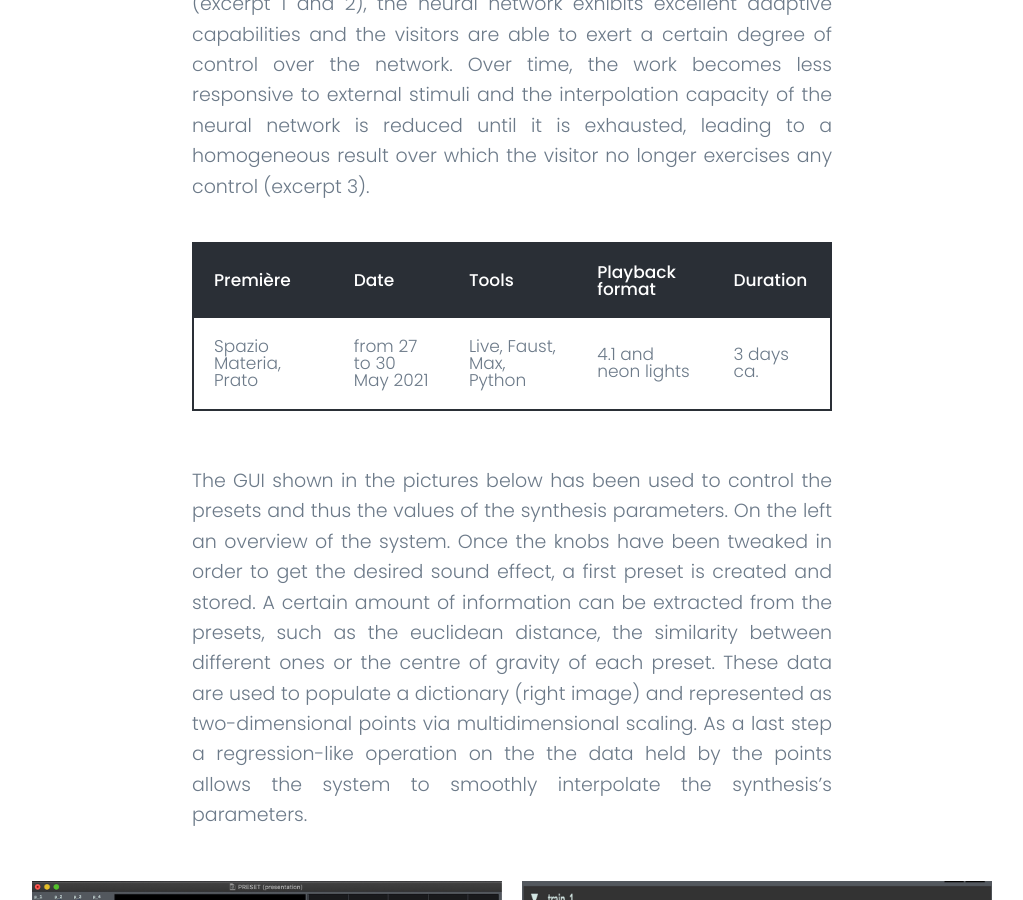
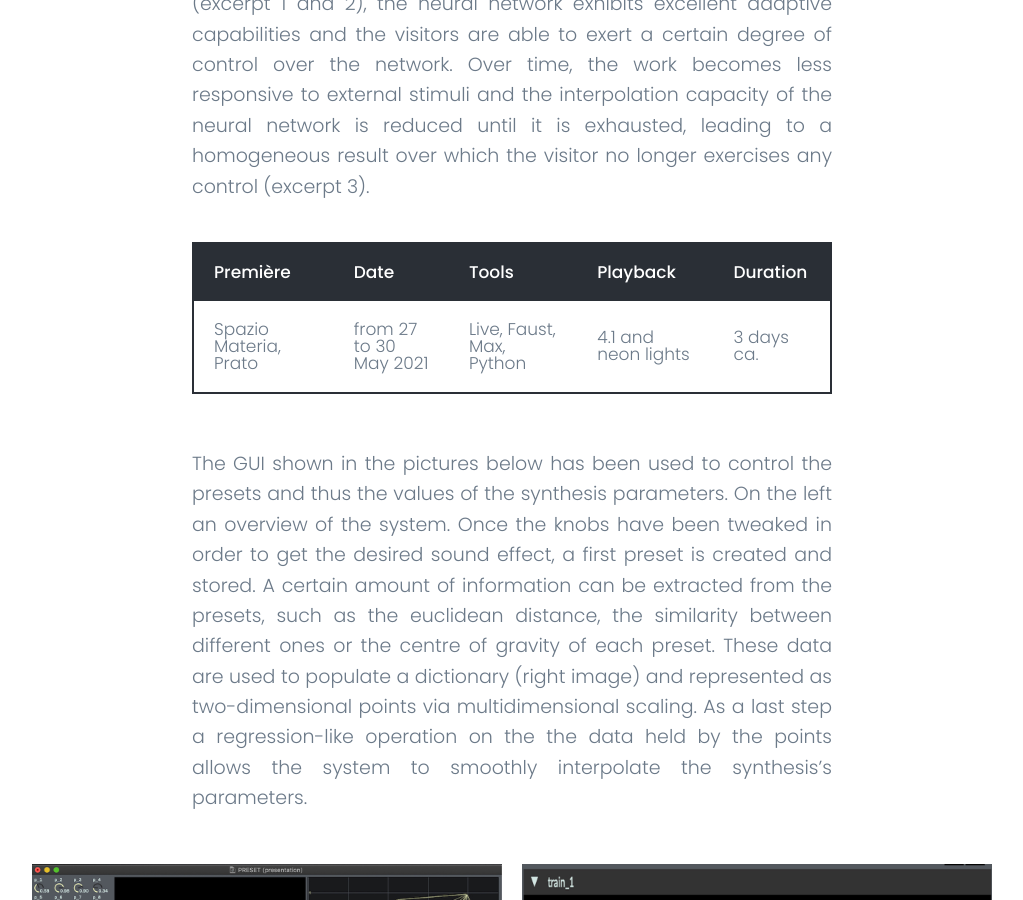
Before and after one commit to al-anatrini/al-anatrini.github.io, a Jekyll site: the page built from _projects/2023-01-09-wunderkammer.md, in a window 1280 px wide and 900 px high, scrolled down 3263 px. Shown: the whole window, without its empty margins (128-1151 px from the left). Built offline with Jekyll 4.4.1, drawn with Linux system fonts in a browser that asks for light colours; nearby versions of some CDN libraries.

Commit message:
new tab layout

```diff
--- a/_projects/2023-01-09-wunderkammer.md
+++ b/_projects/2023-01-09-wunderkammer.md
@@ -27,7 +27,7 @@ _Wunderkammer_ is designed as a living organism with a life cycle of about 72 ho
 {: style="text-align: justify;"}
 
 
-| Première                | Date                     | Tools                      | Playback format       | Duration     |
+| Première                | Date                     | Tools                      | Playback              | Duration     |
 |-------------------------|--------------------------|----------------------------|-----------------------|--------------|
 | Spazio Materia, Prato   | from 27 to 30 May 2021   | Live, Faust, Max, Python   | 4.1 and neon lights   | 3 days ca.   |
 
```
